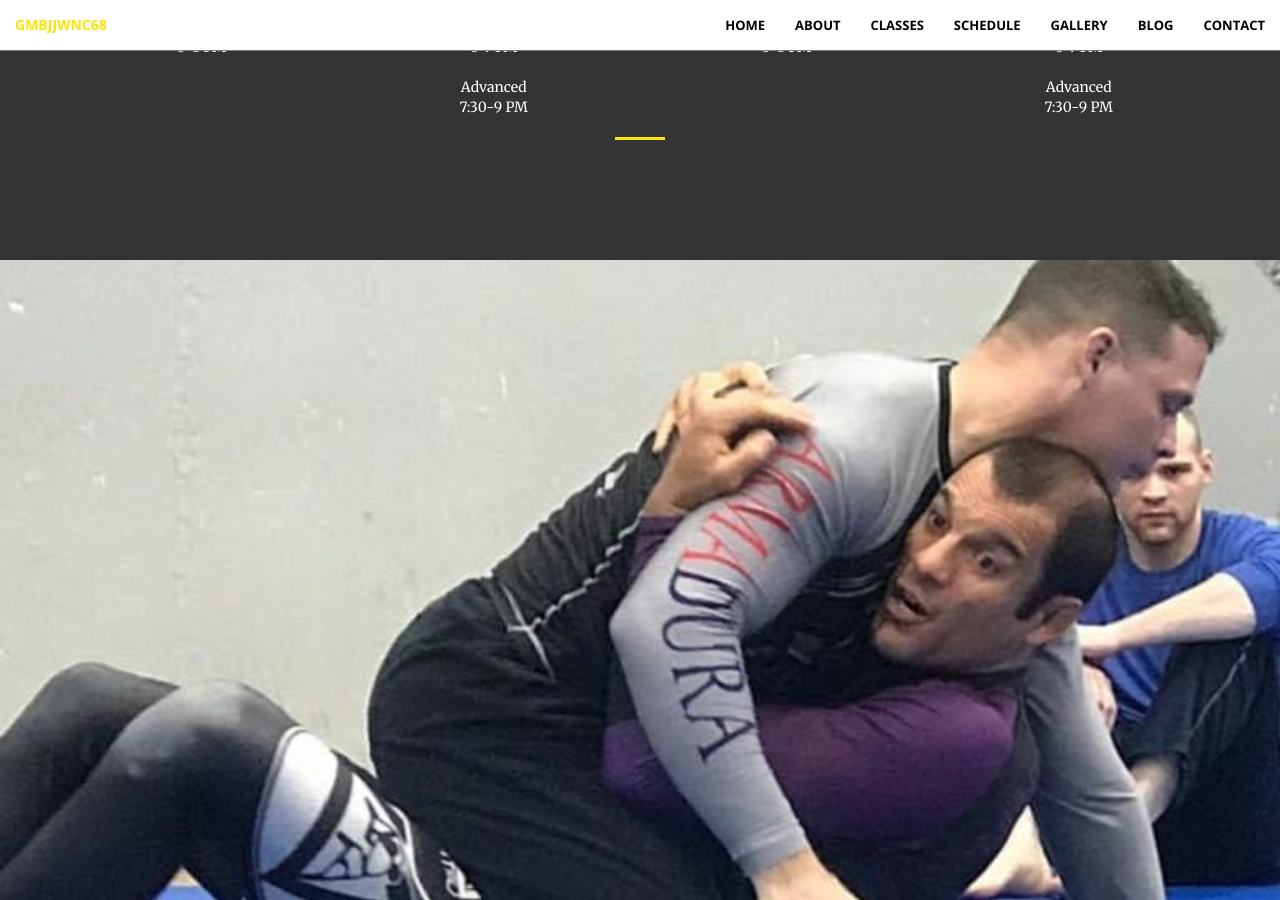
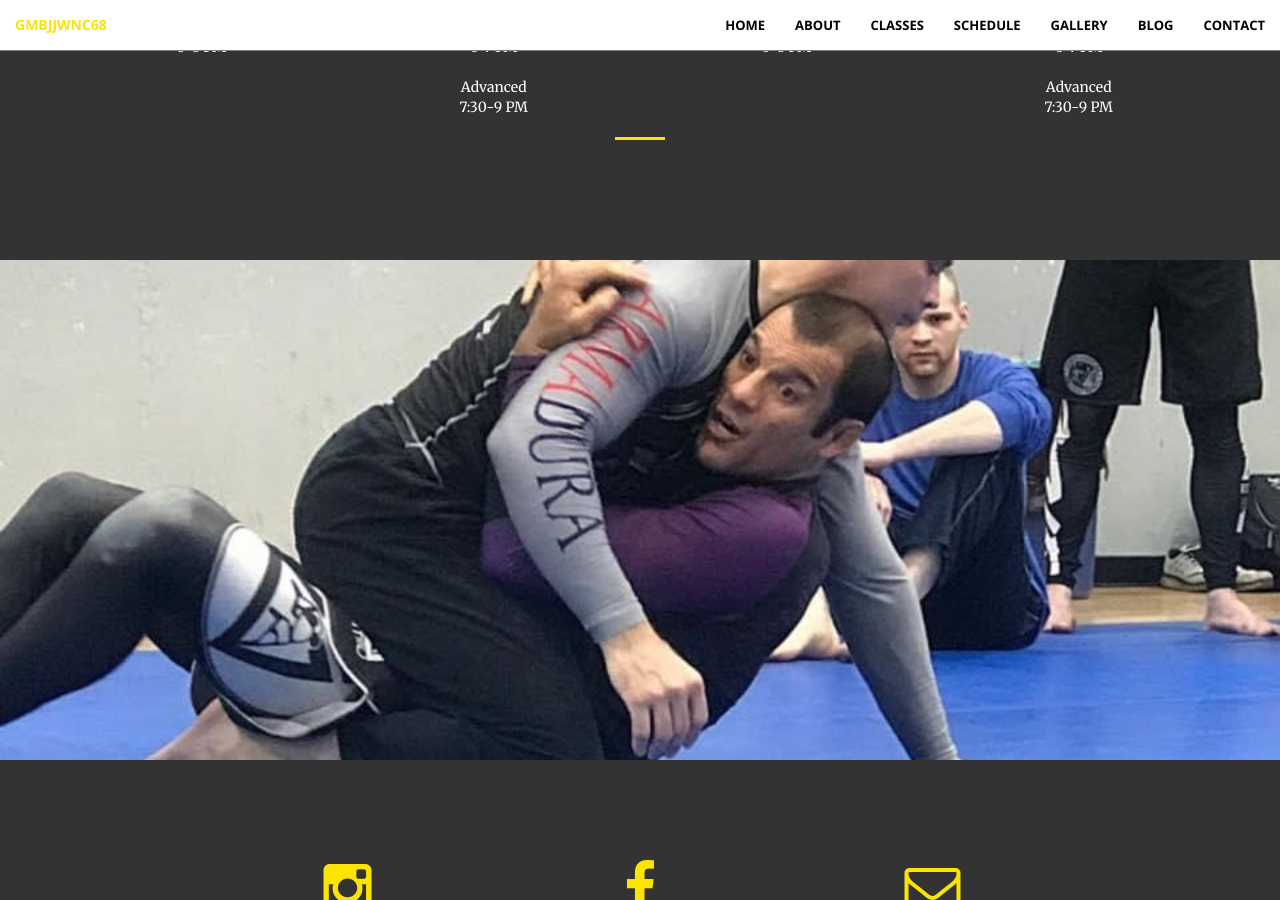
Before and after one commit to gmbjjwnc68/gmbjjwnc68.github.io, a Jekyll site: the page built from schedule.html, in a window 1280 px wide and 900 px high, scrolled down 1224 px. Built offline with Jekyll 4.4.1, drawn with Linux system fonts in a browser that asks for light colours.

Commit message:
Try to fix sched footer img for mobile

```diff
--- a/_includes/class_schedule_footer.html
+++ b/_includes/class_schedule_footer.html
@@ -19,10 +19,6 @@
               @include background-cover;
               /*background-position: 50%;*/
               background-image: url('../img/schedule_footer_img.jpg');
-              @media (min-width: 768px) {
-                min-height: 100%;
-                background-position: initial;
-                }
             }
         </style>
     </head>
```
